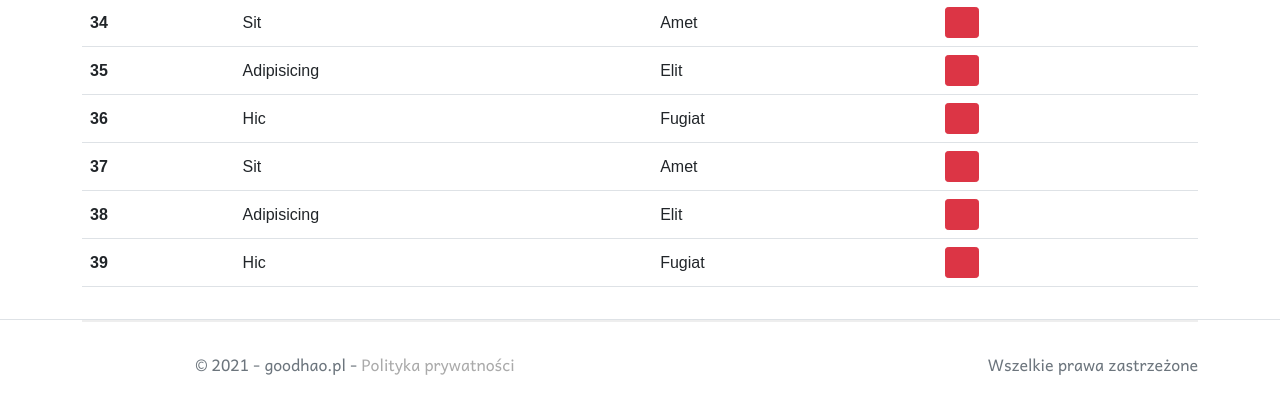
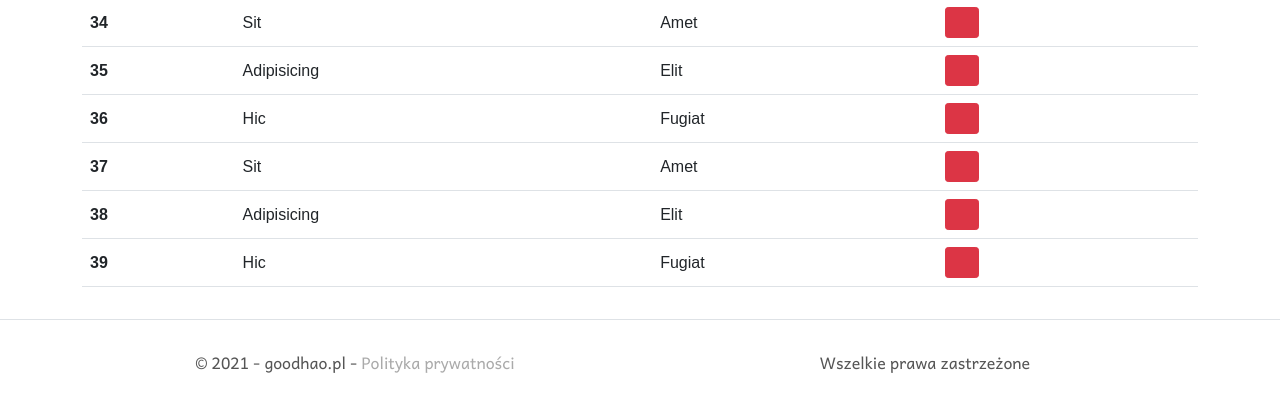
Before and after one commit to milkrz/goodhao.pl, a PHP site: page / in a window 1280 px wide. Shown: the part 2373-2793 px from the top of the page. Before the commit the page ends 2748 px from the top, so only its background shows below. Run offline with PHP 8.4, Linux system fonts and the light colour scheme; data that the repository does not hold is empty.

Commit message:
Updated footer

```diff
--- a/css/site.css
+++ b/css/site.css
@@ -543,11 +543,8 @@
         font-family: ToolbarFont;
     }
 
-    .footer .footer-bottom {}
-
     .footer .footer-bottom .inner {
         padding: 30px 0;
-        border-top: 2px solid #eee;
     }
 
     .footer .footer-bottom p {
--- a/layouts/default.php
+++ b/layouts/default.php
@@ -138,10 +138,10 @@ if($TPL->DebugMode)
                     <div class="inner">
                         <div class="row">
                             <div class="col-lg-6 col-md-6 col-12 text-center">
-                                    &copy; 2021 - goodhao.pl - <a href="/privacy">Polityka prywatności</a>
+                                    <p class="d-inline-block">&copy; 2021 - goodhao.pl - </p> <a href="/privacy">Polityka prywatności</a>
                             </div>
-                            <div class="col-lg-6 col-md-6 col-12 text-lg-end text-md-end text-center">
-                                    Wszelkie prawa zastrzeżone
+                            <div class="col-lg-6 col-md-6 col-12 text-center">
+                                    <p>Wszelkie prawa zastrzeżone</p>
                             </div>
                         </div>
                     </div>
```
